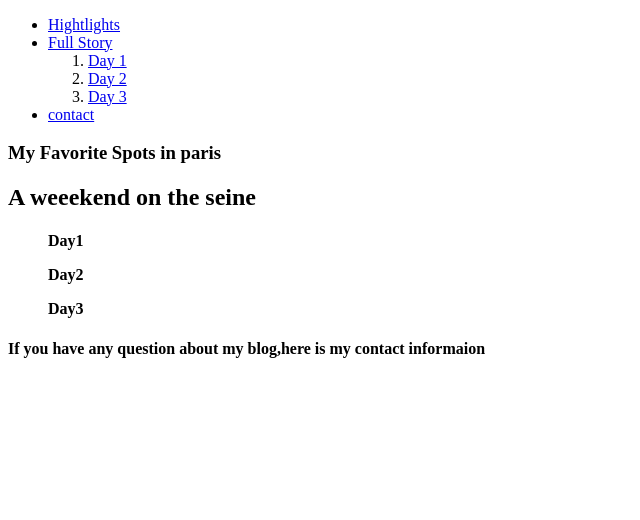
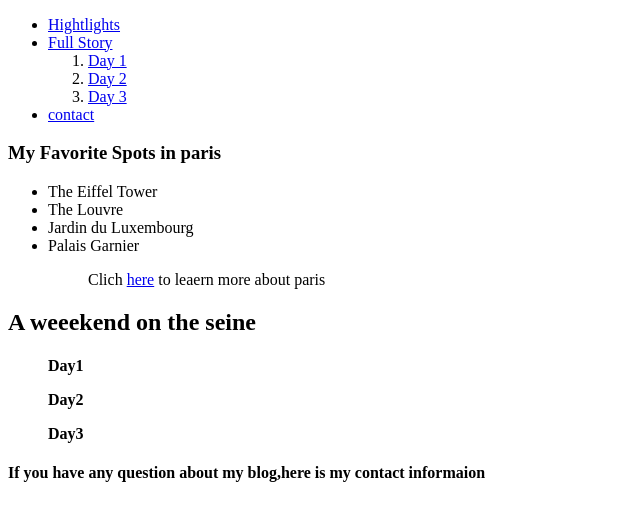
Before and after one commit to jalibl/paris, a plain HTML site: page index.html in a window 1280 px wide. Shown: the part 152-672 px from the top of the page, without its empty margins (0-640 px from the left). Drawn offline with Linux system fonts and the light colour scheme.

Commit message:
put a descriptive sentence about your changes here

```diff
--- a/index.html
+++ b/index.html
@@ -21,6 +21,13 @@
     </nav>
     <div id="highlights">
      <h3>My Favorite Spots in paris</h3>
+      <ul>
+        <li>The Eiffel Tower</li>
+        <li>The Louvre</li>
+        <li>Jardin du Luxembourg</li>
+        <li>Palais Garnier</li>
+      <ul>
+        <p>Clich <a href="https://en.eikipedia.org/wiki/Paris" target="_blank">here</a> to leaern more about paris</p>
     </div>
     <div id="story">
     <h2>A weeekend on the seine</h2>
```
